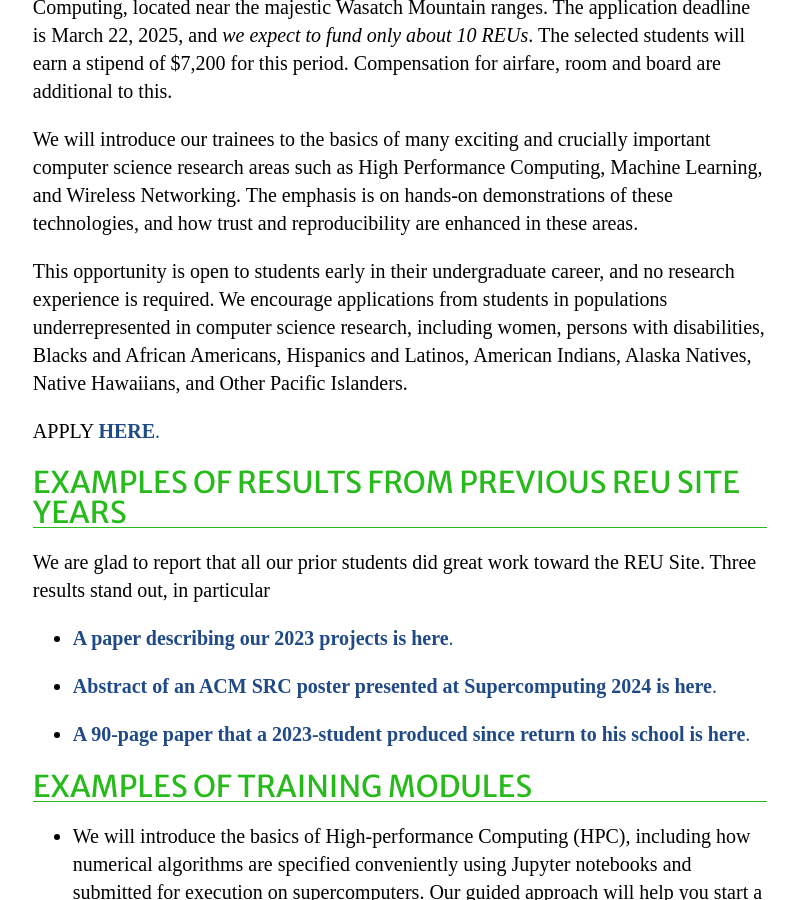
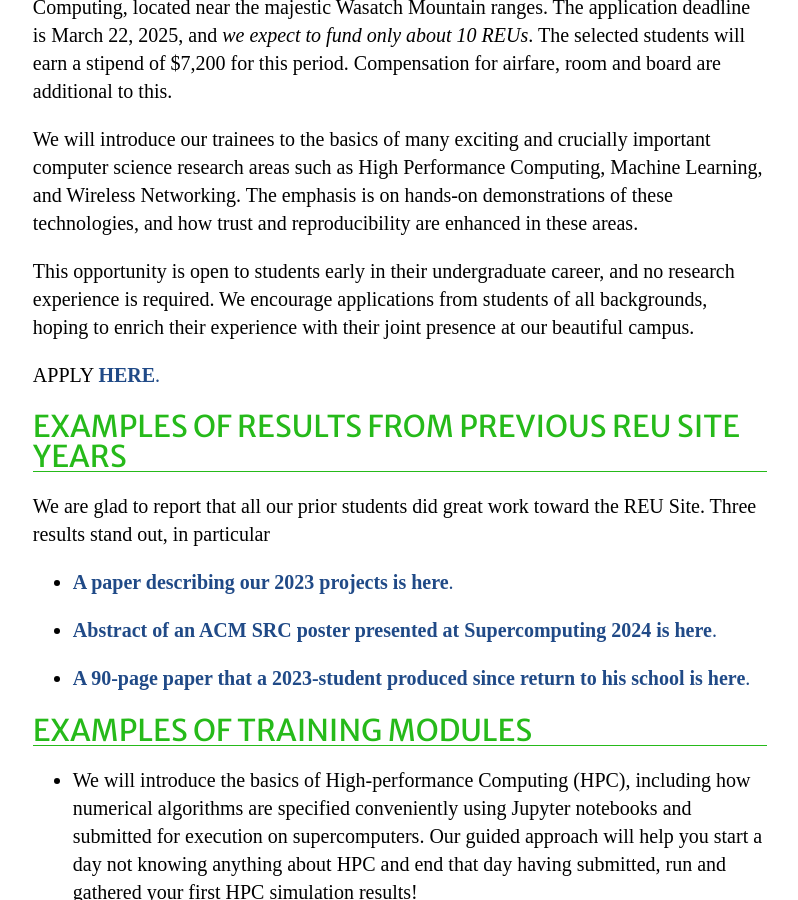
Before and after one commit to paralab/treu-web, a Jekyll site: the page built from index.md, in a window 1280 px wide and 900 px high, scrolled down 723 px. Shown: the whole window, without its empty margins (240-1038 px from the left). Built offline with Jekyll 4.4.1, drawn with Linux system fonts in a browser that asks for light colours.

Commit message:
reu site upd

```diff
--- a/index.md
+++ b/index.md
@@ -12,9 +12,7 @@ Compensation for airfare, room and board are additional to this.
 
 We will introduce our trainees to the basics of many exciting and crucially important computer science research areas such as High Performance Computing, Machine Learning, and Wireless Networking. The emphasis is on hands-on demonstrations of these technologies, and how trust and reproducibility are enhanced in these areas.
 
-This opportunity is open to students early in their undergraduate career, and no research experience is required.  We encourage applications from students in populations underrepresented in computer science research, including women, persons with disabilities, Blacks and African Americans, Hispanics and Latinos, American Indians, Alaska Natives, Native Hawaiians, and Other Pacific Islanders.
-
-
+This opportunity is open to students early in their undergraduate career, and no research experience is required.  We encourage applications from students of all backgrounds, hoping to enrich their experience with their joint presence at our beautiful campus.
 
 APPLY [**HERE**.](https://etap.nsf.gov/award/1125/opportunity/10365)
 
```
